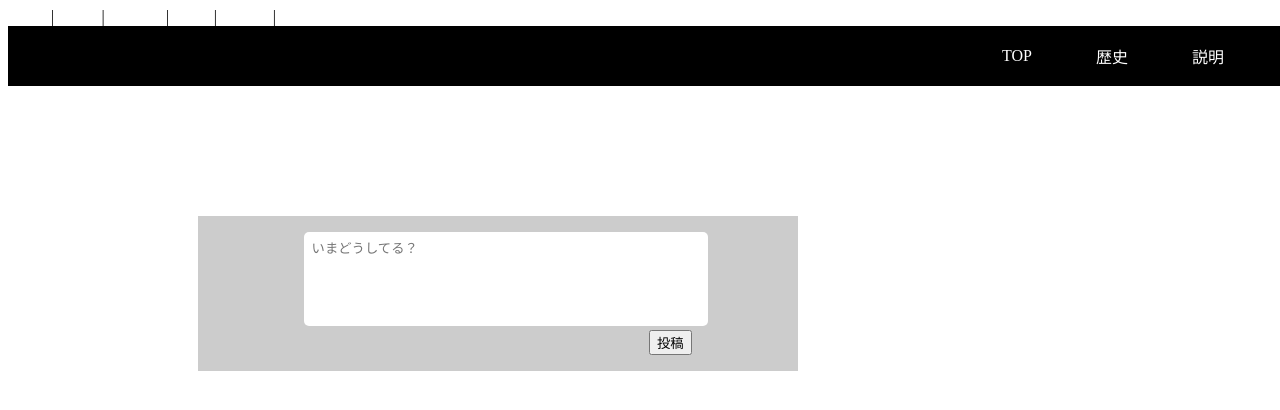
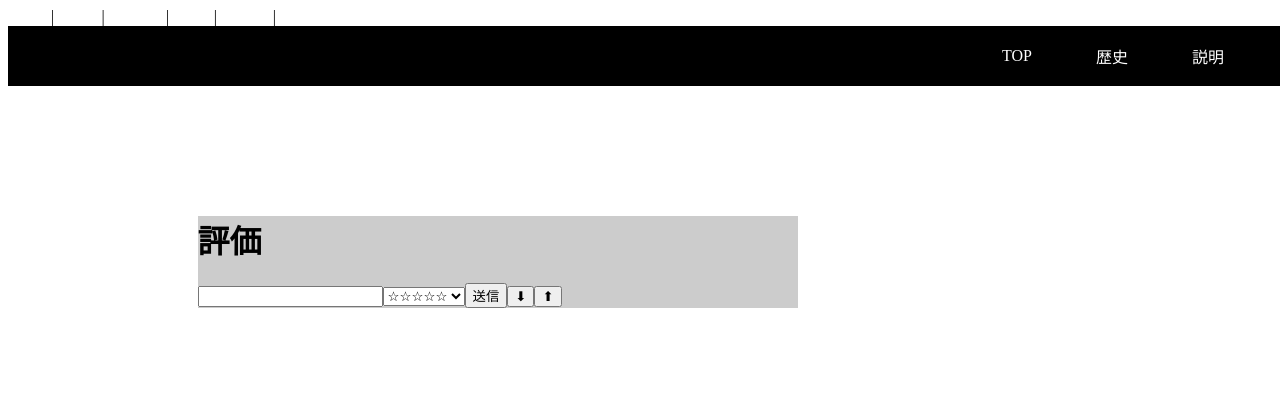
Before and after one commit to webex16-team-1/team-original-app, a Vue app: page /Toukou in a window 1280 px wide. Shown: the top 410 px of the page. Built offline with nearby package versions, Linux system fonts and the light colour scheme.

Commit message:
投稿?機能

```diff
--- a/src/components/SubmitForm.vue
+++ b/src/components/SubmitForm.vue
@@ -1,14 +1,33 @@
 <template>
-  <div class="home__wrapper">
-    <div class="form__wrapper">
-      <textarea
-        class="form__textarea"
-        v-model="text"
-        placeholder="いまどうしてる？"
-      />
-      <div class="form__buttons">
-        <button v-on:click="postTweet" class="form__submit-button">投稿</button>
-      </div>
+  <div class="container" id="app" v-cloak>
+    <h1>評価</h1>
+    <div v-if="length">
+      <h2>評価点 : {{ averageScore }}</h2>
+    </div>
+    <form v-on:submit.prevent>
+      <input type="textarea" v-model="comment" />
+      <select v-model="rate">
+        <option value="0">☆☆☆☆☆</option>
+        <option value="1">★☆☆☆☆</option>
+        <option value="2">★★☆☆☆</option>
+        <option value="3">★★★☆☆</option>
+        <option value="4">★★★★☆</option>
+        <option value="5">★★★★★</option>
+      </select>
+      <button v-on:click="submit">送信</button>
+      <button v-on:click="sort">⬇︎</button>
+      <button v-on:click="sortUp">⬆︎</button>
+    </form>
+    <div v-for="(comment, index) in comments" :key="comment.id">
+      <ul>
+        <li>
+          満足度 : <span>{{ "★".repeat(comment.rate) }}</span>
+        </li>
+        <p>
+          コメント : <span>{{ comment.comment }}</span>
+        </p>
+        <button v-on:click="deleteItem(index)">delete</button>
+      </ul>
     </div>
   </div>
 </template>
@@ -17,12 +36,61 @@
 export default {
   data() {
     return {
-      text: "",
+      comment: "",
+      rate: 0,
+      comments: [],
+      sun: 0,
+      length: false, //使いたい変数達
     }
   },
   methods: {
-    postTweet() {
-      alert("投稿機能の完成をお楽しみに！")
+    submit: function () {
+      if (this.comment == "") return
+      if (this.comment.length > 100) return
+      let commentItem = {
+        comment: this.comment,
+        rate: this.rate,
+      }
+      this.comments.unshift(commentItem)
+      this.sun = this.sun + Number(commentItem.rate)
+      this.comment = ""
+      this.rate = 0
+      if (this.comments.length > 0) {
+        this.length = true
+      }
+    },
+    deleteItem: function (index) {
+      this.sun = this.sun - Number(this.comments[index].rate)
+      this.comments.splice(index, 1)
+      if (this.comments.length < 1) {
+        this.length = false
+      }
+    },
+    sortUp: function () {
+      let arr = this.comments
+      arr.sort(function (a, b) {
+        if (a.rate > b.rate) return 1
+        if (a.rate < b.rate) return -1
+        return 0
+      })
+      this.comments = arr
+    },
+    sort: function () {
+      let arr = this.comments
+      arr.sort(function (a, b) {
+        if (a.rate > b.rate) return -1
+        if (a.rate < b.rate) return 1
+        return 0
+      })
+      this.comments = arr
+    },
+  },
+  computed: {
+    averageScore: function () {
+      return (this.sun / this.comments.length).toFixed(2)
+      //算出プロパティと言います。変数averageScoreをhtml側で呼び出すと
+      //自動的に関数内の処理を実行してくれます。他にも監視プロパティというものもありますが監視プロパティに比べて
+      //処理結果をキャッシュしてくれるというのが大きな特徴です。
     },
   },
 }
```
